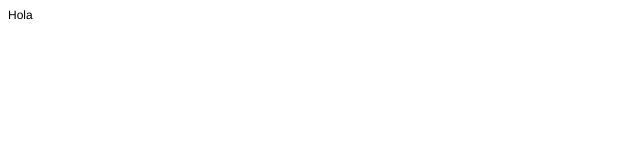
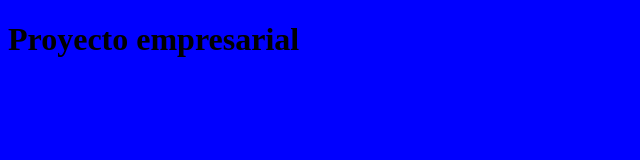
Before and after one commit to EduLpz92/CursoGit, a plain HTML site: page index.html in a window 1280 px wide. Shown: the whole page, without its empty margins (0-640 px from the left). Drawn offline with Linux system fonts and the light colour scheme.

Commit message:
parrafo y tamaño de fuente

```diff
--- /dev/null
+++ b/css/estilos.css
@@ -0,0 +1,5 @@
+@charset "utf-8";
+
+body{
+    background-color: blue;
+}
--- a/index.html
+++ b/index.html
@@ -1,16 +1,12 @@
 <!DOCTYPE html PUBLIC "-//W3C//DTD HTML 4.01//EN" "http://www.w3.org/TR/html4/strict.dtd">
 <html>
 <head>
-  <meta http-equiv="Content-Type" content="text/html; charset=utf-8">
-  <meta http-equiv="Content-Style-Type" content="text/css">
-  <title></title>
-  <meta name="Generator" content="Cocoa HTML Writer">
-  <meta name="CocoaVersion" content="2299.4">
-  <style type="text/css">
-    p.p1 {margin: 0.0px 0.0px 0.0px 0.0px; font: 12.0px Helvetica}
-  </style>
+  <meta charset="utf-8">
+  <title>Hola</title>
+  <link href="css/estilos.css" rel="stylesheet" type="text/css">
 </head>
+
 <body>
-<p class="p1">Hola</p>
+  <h1>Proyecto empresarial</h1>
 </body>
 </html>
```
Also changed, not shown: js/javascript.js (added), 3 other files.
